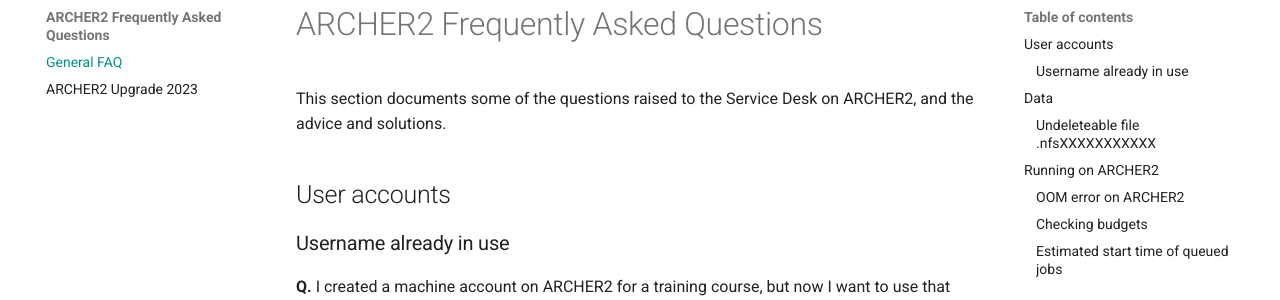
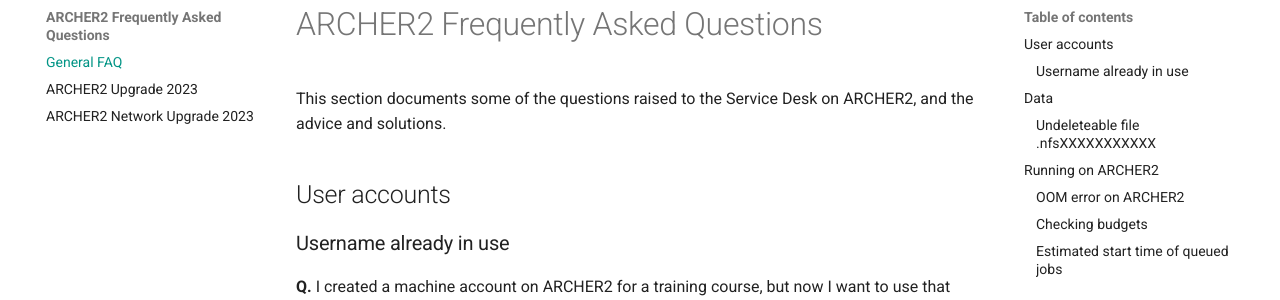
Before and after one commit to ARCHER2-HPC/archer2-docs, an MkDocs documentation site: the page built from docs/faq/index.md, in a window 1280 px wide. Shown: the part 142-442 px from the top of the page. Built offline with MkDocs 1.6.1 and Material for MkDocs 9.7.7, drawn with Linux system fonts in a browser that asks for light colours; comment, search, counter and statistics services are not loaded.

Commit message:
Update mkdocs.yml

```diff
--- a/mkdocs.yml
+++ b/mkdocs.yml
@@ -54,6 +54,7 @@
   - "ARCHER2 Frequently Asked Questions":
     - "General FAQ": faq/index.md
     - "ARCHER2 Upgrade 2023": faq/upgrade-2023.md
+    - "ARCHER2 Network Upgrade 2023": faq/network-upgrade-2023.md
   - "User and Best Practice Guide":
     - "Overview": user-guide/index.md
     - "Hardware": user-guide/hardware.md
```
